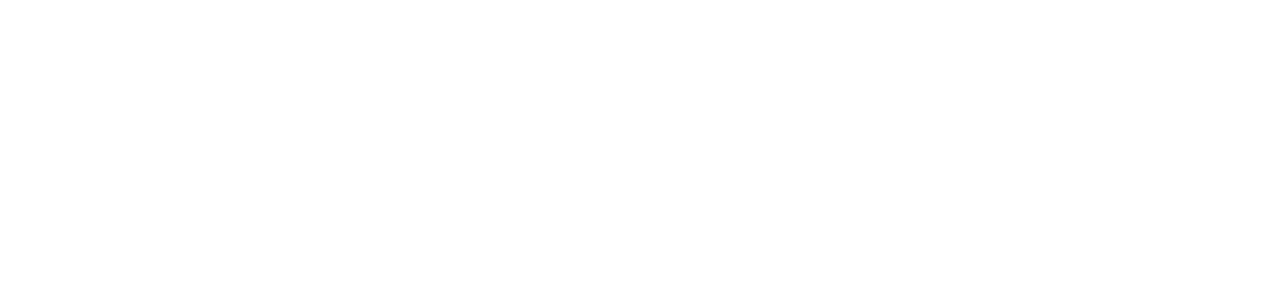
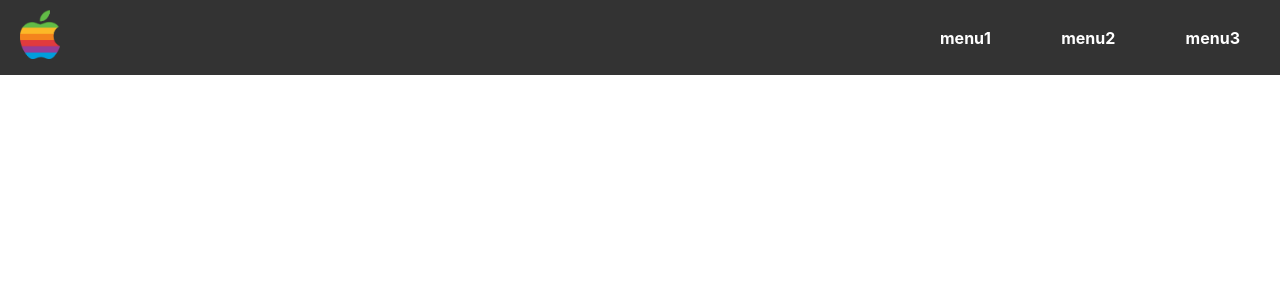
Before and after one commit to iingkejin/ReactPractice01-aTag3, a React (Create React App) app in the folder react-project1/: page / in a window 1280 px wide. Shown: the top 300 px of the page. Built offline with nearby package versions, Linux system fonts and the light colour scheme.

Commit message:
✨ Header Component

```diff
--- a/react-project1/src/App.css
+++ b/react-project1/src/App.css
@@ -1,38 +1,17 @@
-.App {
-  text-align: center;
+* {
+  margin: 0;
+  padding: 0;
 }
 
-.App-logo {
-  height: 40vmin;
-  pointer-events: none;
+li {
+  list-style: none;
 }
 
-@media (prefers-reduced-motion: no-preference) {
-  .App-logo {
-    animation: App-logo-spin infinite 20s linear;
-  }
+a {
+  color: #fff;
+  text-decoration: none;
 }
 
-.App-header {
-  background-color: #282c34;
-  min-height: 100vh;
-  display: flex;
-  flex-direction: column;
-  align-items: center;
-  justify-content: center;
-  font-size: calc(10px + 2vmin);
-  color: white;
+.visually-hidden {
+  display: none;
 }
-
-.App-link {
-  color: #61dafb;
-}
-
-@keyframes App-logo-spin {
-  from {
-    transform: rotate(0deg);
-  }
-  to {
-    transform: rotate(360deg);
-  }
-}
--- a/react-project1/src/App.js
+++ b/react-project1/src/App.js
@@ -1,10 +1,11 @@
 import logo from './logo.svg';
 import './App.css';
+import Header from './components/Header/Header'
 
 function App() {
   return (
     <div className="App">
-
+      <Header/>
     </div>
   );
 }
--- /dev/null
+++ b/react-project1/src/components/Header/Header.css
@@ -0,0 +1,30 @@
+nav {
+  display: flex;
+  justify-content: space-between;
+  align-items: center;
+  padding: 10px 0;
+  background-color: #333;
+}
+
+.logo img {
+  width: 40px;
+  margin-left: 20px;
+}
+
+.gnb-list {
+  width: 300px;
+  display: flex;
+  justify-content: space-between;
+  margin-right: 40px;
+}
+
+.gnb-item a {
+  font-weight: 700;
+  transition: all 300ms ease-in-out;
+}
+
+.gnb-item a:hover {
+  color: dodgerblue;
+  font-size: 17px;
+  text-decoration: underline;
+}
--- /dev/null
+++ b/react-project1/src/components/Header/Header.jsx
@@ -0,0 +1,32 @@
+import React from 'react'
+import logo from '../../applelogo.png'
+import './Header.css'
+
+const Header = () => {
+  return (
+    <header>
+      <nav>
+        <h1 class="logo">
+          <a href="./index.html">
+            <img src={logo} alt="logo"/>
+          </a>
+        </h1>
+
+        <h2 class="visually-hidden">메뉴</h2>
+        <ul class="gnb-list">
+          <li class="gnb-item">
+            <a href="./menu1.html">menu1</a>
+          </li>
+          <li class="gnb-item">
+            <a href="./menu2.html">menu2</a>
+          </li>
+          <li class="gnb-item">
+            <a href="./menu3.html">menu3</a>
+          </li>
+        </ul>
+      </nav>
+    </header>
+  )
+}
+
+export default Header
```
Also changed, not shown: react-project1/src/applelogo.png (added), react-project1/src/back.jpeg (added).
